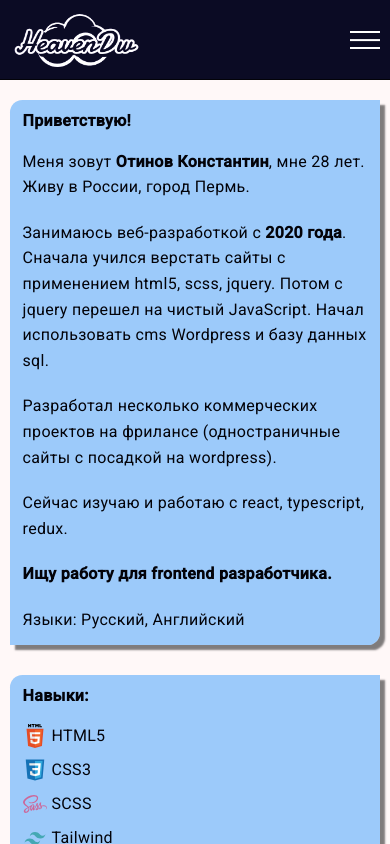
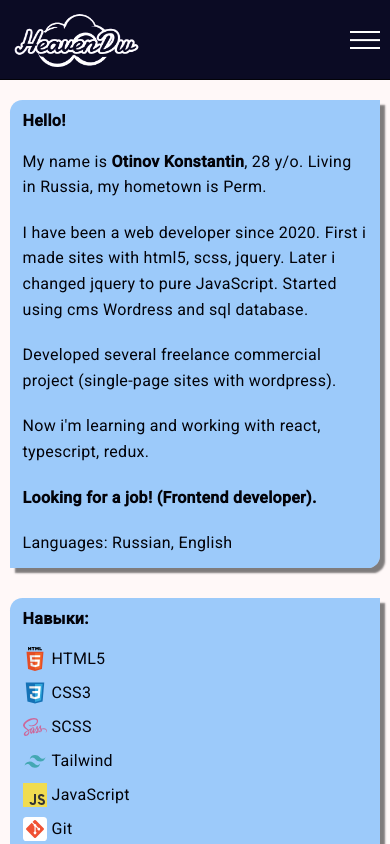
Before and after one commit to HeavenDw/heavendw.ru, a React (Create React App) app: page /about in a window 390 px wide. Shown: the top 844 px of the page. Built offline with nearby package versions, Linux system fonts and the light colour scheme.

Commit message:
added translation

```diff
--- a/public/locales/En/translation.json
+++ b/public/locales/En/translation.json
@@ -8,5 +8,14 @@
   "singlePageApp": "Single Page Applications",
   "HTMLsites": "HTML Sites",
   "themeLight": "Light mode",
-  "themeDark": "Dark mode"
+  "themeDark": "Dark mode",
+  "about0": "Hello!",
+  "about1": "My name is ",
+  "about2": "Otinov Konstantin",
+  "about3": ", 28 y/o. Living in Russia, my hometown is Perm.",
+  "about4": "I have been a web developer since 2020. First i made sites with html5, scss, jquery. Later i changed jquery to pure JavaScript. Started using cms Wordress and sql database.",
+  "about5": "Developed several freelance commercial project (single-page sites with wordpress).",
+  "about6": "Now i'm learning and working with react, typescript, redux.",
+  "about7": "Looking for a job! (Frontend developer).",
+  "about8": "Languages: Russian, English"
 }
--- a/src/components/About/About.tsx
+++ b/src/components/About/About.tsx
@@ -1,4 +1,5 @@
 import React from 'react';
+import { useTranslation } from 'react-i18next';
 import Skill from '../Skill/Skill';
 import styles from './About.module.css';
 
@@ -58,30 +59,27 @@ const skillsList = [
 ];
 
 const About = () => {
+  const { t } = useTranslation();
+
   return (
     <>
       <div className={styles.about}>
         <div className={styles.info}>
-          <span>Приветствую!</span>
+          <span>{t('about0')}</span>
 
           <p>
-            Меня зовут <b>Отинов Константин</b>, мне 28 лет. Живу в России, город Пермь.
+            {t('about1')}
+            <b>{t('about2')}</b>
+            {t('about3')}
           </p>
+          <p>{t('about4')}</p>
+          <p>{t('about5')}</p>
+          <p>{t('about6')}</p>
           <p>
-            Занимаюсь веб-разработкой с <b>2020 года</b>. Сначала учился верстать сайты с
-            применением html5, scss, jquery. Потом с jquery перешел на чистый JavaScript. Начал
-            использовать cms Wordpress и базу данных sql.
-          </p>
-          <p>
-            Разработал несколько коммерческих проектов на фрилансе (одностраничные сайты с посадкой
-            на wordpress).
-          </p>
-          <p>Сейчас изучаю и работаю с react, typescript, redux.</p>
-          <p>
-            <b>Ищу работу для frontend разработчика.</b>
+            <b>{t('about7')}</b>
           </p>
 
-          <p>Языки: Русский, Английский</p>
+          <p>{t('about8')}</p>
         </div>
 
         <div className={styles.skills}>
--- a/src/components/Logo/Logo.tsx
+++ b/src/components/Logo/Logo.tsx
@@ -1,11 +1,12 @@
 import React from 'react';
+import { Link } from 'react-router-dom';
 import styles from './Logo.module.css';
 
 const Logo = () => {
   return (
-    <div className={styles.img}>
+    <Link to="/" className={styles.img}>
       <img src={process.env.PUBLIC_URL + '/logo.png'} alt="site logo" />
-    </div>
+    </Link>
   );
 };
 
--- a/src/components/Portfolio/Portfolio.module.css
+++ b/src/components/Portfolio/Portfolio.module.css
@@ -1,4 +1,7 @@
-.loader{display:flex;justify-content:center;align-items:center}.title{font-weight:700;font-size:4rem;margin:0 0 2rem 0}@media(max-width: 81em){.title{font-size:calc(
+.loader{display:flex;justify-content:center;align-items:center}.work{font-weight:600;font-size:3rem;margin:0 0 2rem 0;text-decoration:underline}@media(max-width: 81em){.work{font-size:calc(
+      2rem + 1 *
+        ((100vw - (32rem)) / (129.6 - 32))
+    )}}.title{font-weight:700;font-size:4rem;margin:0 0 2rem 0}@media(max-width: 81em){.title{font-size:calc(
       3rem + 1 *
         ((100vw - (32rem)) / (129.6 - 32))
     )}}.grid{display:grid;grid-template-columns:repeat(3, 1fr);gap:24px;margin:0 0 6rem 0}@media(max-width: 61.998em){.grid{gap:16px;grid-template-columns:repeat(2, 1fr)}}@media(max-width: 29.998em){.grid{gap:12px;grid-template-columns:1fr}}
--- a/src/components/Portfolio/Portfolio.tsx
+++ b/src/components/Portfolio/Portfolio.tsx
@@ -30,6 +30,7 @@ const Portfolio: FC = () => {
 
   return (
     <>
+      <h2 className={styles.work}>{t('about7')}</h2>
       <h3 className={styles.title}>{t('singlePageApp')}</h3>
       <div className={styles.grid}>
         {appsList?.map((app: CardItem) => {
```
Also changed, not shown: public/locales/Ru/translation.json (+10 -1 lines), src/components/Portfolio/Portfolio.module.scss (+7 -0 lines).
